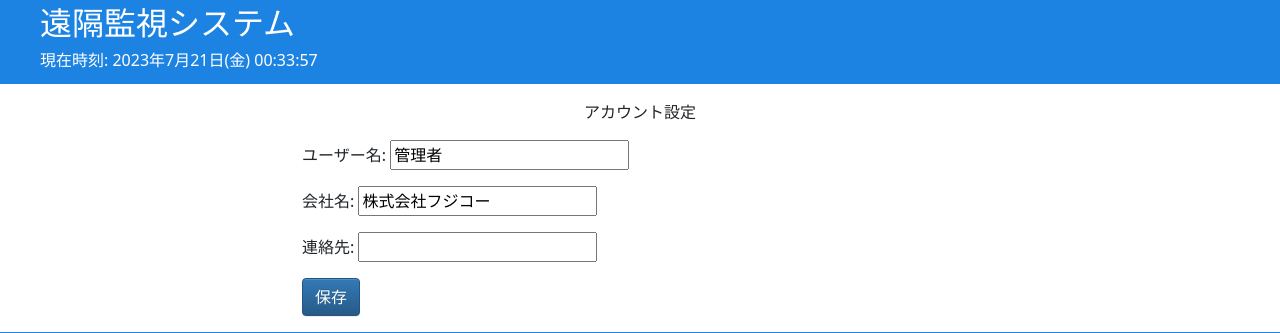
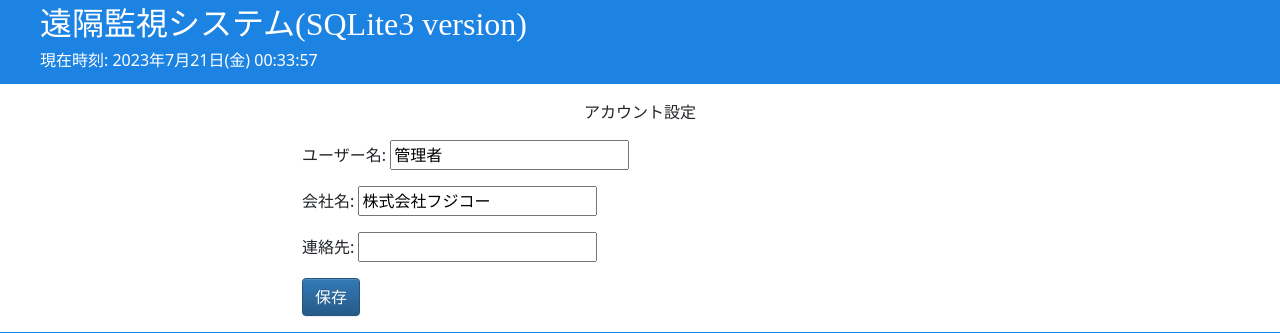
Before and after one commit to hamasaki0011/djangopj1, a Django app: page /profile/1/ in a window 1280 px wide. Shown: the part 56-389 px from the top of the page. Run offline with Django 3.2, Linux system fonts and the light colour scheme; a user stored in the database is signed in; data comes from the database, SQL or seed files in the repository; both versions use the stored data as it was after the commit; parts of the project's set-up code (start-up, migrations or seed data) failed here and were passed over; some libraries are stand-ins or nearby versions; some web fonts are replaced.

Commit message:
The latest version until now at 2023.7.21

```diff
--- a/templates/main/main_base.html
+++ b/templates/main/main_base.html
@@ -42,7 +42,7 @@
         {% endblock %}
 
         <div class="page-header">
-            <h1>遠隔監視システム</h1>
+            <h1>遠隔監視システム(SQLite3 version)</h1>
             <h5><span>現在時刻: </span><span id="realtime"></span></h5>
         </div>
 
```
Also changed, not shown: db.sqlite3.
